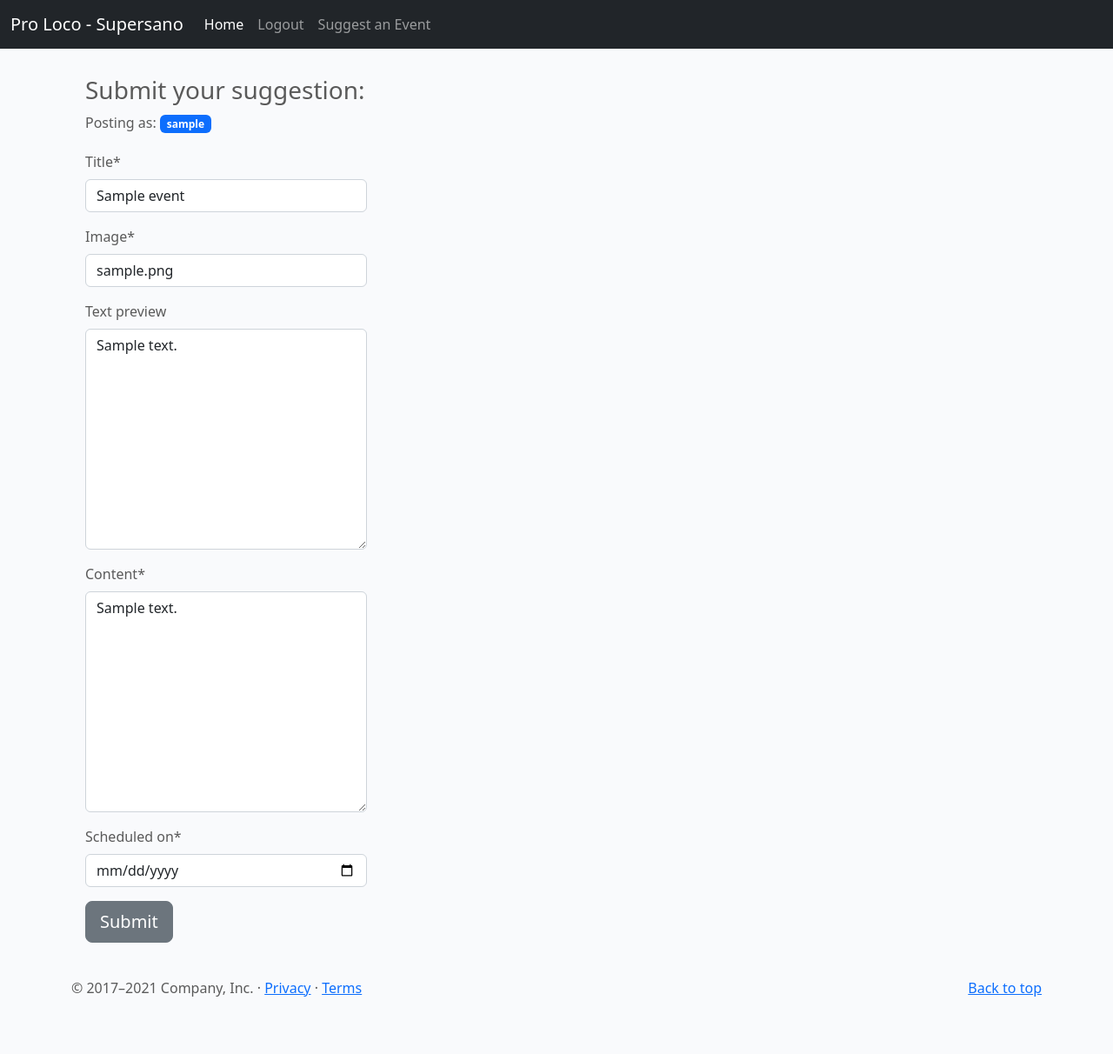
After one commit to aelfrith92/pro-loco-milestone-project-4, a Django app: a page that uses templates/base.html in a window 1280 px wide. The commit adds this page. Shown: the whole page at 87% size. Run offline with Django 3.2, Linux system fonts and the light colour scheme; a user stored in the database is signed in; tables that the repository leaves empty hold one stand-in row (values such as "Sample post"); some libraries are stand-ins or nearby versions.

Commit message:
Implement update functionality for staff/superusers. Few checks left on the content submitted

```diff
--- a/eventsblog/urls.py
+++ b/eventsblog/urls.py
@@ -6,4 +6,5 @@ urlpatterns = [
     path('suggestE/', views.Suggestion.as_view(), name='suggestion'),
     path('<slug:slug>/', views.EventOverview.as_view(), name='event_detail'),
     path('join/<slug:slug>', views.EventJoin.as_view(), name='event_like'),
+    path('update/<slug:slug>', views.UpdateEvent.as_view(), name='update'),
 ]
--- a/eventsblog/views.py
+++ b/eventsblog/views.py
@@ -1,10 +1,10 @@
-from django.shortcuts import render, get_object_or_404, reverse, get_list_or_404
+from django.shortcuts import render, get_object_or_404, reverse
 from django.views import generic, View
-from django.views.generic.edit import CreateView, FormMixin
+from django.views.generic.edit import CreateView, UpdateView
+from django.contrib.auth.mixins import LoginRequiredMixin, UserPassesTestMixin
 from django.http import HttpResponseRedirect
 from .models import Event
 from django.utils import timezone
-# datetime rimossa dalla seguente importazione
 from datetime import timedelta
 from django.contrib import messages
 from django.utils.text import slugify
@@ -87,7 +87,7 @@ class EventJoin(View):
         return HttpResponseRedirect(reverse('event_detail', args=[slug]))
 
 
-class Suggestion(CreateView, FormMixin):
+class Suggestion(LoginRequiredMixin, CreateView):
 
     model = Event
     form_class = SuggestEventForm
@@ -106,7 +106,8 @@ class Suggestion(CreateView, FormMixin):
             if day['scheduled_on'].strftime("%x") == suggested_date.strftime("%x"):
                 messages.warning(
                     self.request, 'The chosen date is taken by'
-                    ' another event. See the homepage for the available dates.'
+                    ' another event. Have a look at the homepage for the'
+                    ' available dates.'
                 )
                 return HttpResponseRedirect(reverse('suggestion', ))
             elif suggested_date < (timezone.now() + timedelta(days=14)):
@@ -120,3 +121,35 @@ class Suggestion(CreateView, FormMixin):
             'review'
         )
         return super(Suggestion, self).form_valid(form)
+
+
+class UpdateEvent(LoginRequiredMixin, UserPassesTestMixin, UpdateView):
+
+    model = Event
+    form_class = SuggestEventForm
+    template_name = 'update.html'
+    success_url = "/"
+
+    # def form_valid(self, form):
+    #     # Di seguito bisogna rivedere la seconda parte della condition
+    #     if form.instance.title != self.request.event.title:
+    #         form.instance.slug = slugify(form.instance.title)
+    #     suggested_date = form.instance.scheduled_on
+    #     # Checking whether the chosen date is already taken
+    #     scheduled_events = Event.objects.values_list('scheduled_on')
+    #     for day in scheduled_events.values('scheduled_on'):
+    #         if day['scheduled_on'].strftime("%x") == suggested_date.strftime("%x"):
+    #             messages.warning(
+    #                 self.request, 'The chosen date is taken by'
+    #                 ' another event. Have a look at the homepage for the'
+    #                 ' available dates.'
+    #             )
+    #             return HttpResponseRedirect(reverse('update', ))
+    #     messages.success(
+    #         self.request, 'Event successfully edited'
+    #     )
+    #     return super(UpdateEvent, self).form_valid(form)
+
+    # Check if admin or throw 403
+    def test_func(self):
+        return self.request.user.is_superuser
--- a/templates/base.html
+++ b/templates/base.html
@@ -64,7 +64,6 @@
                         <li class="nav-item">
                             <a class="nav-link" href="{% url 'account_login' %}">Login</a>
                         </li>
-
                     {% endif %}
                     <!-- End of Jinja checks about authentication + related menu items-->
                 </ul>
--- /dev/null
+++ b/templates/update.html
@@ -0,0 +1,26 @@
+{% extends 'base.html' %} {% block content %}
+
+{% load crispy_forms_tags %}
+
+<div class="container">
+    <div class="row">
+        <div class="col-md-4 card mb-4  mt-3 ">
+            <div class="card-body">
+                {% if user.is_authenticated %}
+	                <h3>Submit your suggestion:</h3>
+	                <p>Posting as: <span class="badge bg-primary">{{ request.user.username }}</span></p>
+	                <form method="post" enctype="multipart/form-data" style="margin-top: 1.3em;">
+	                    {{ form | crispy }}
+	                    {% csrf_token %}
+	                    <button type="submit" class="btn btn-secondary btn-lg">Submit</button>
+	                </form>
+                {% else %}
+                    <p class="jumbotron">You need to authenticate in order to suggest an event. Go
+                        to the <a href="{% url 'account_login' %}">Login page</a> to authenticate.
+                {% endif %}
+            </div>
+        </div>
+    </div>
+</div>
+
+{% endblock content %}
```
Also changed, not shown: templates/index.html (+9 -1 lines).
